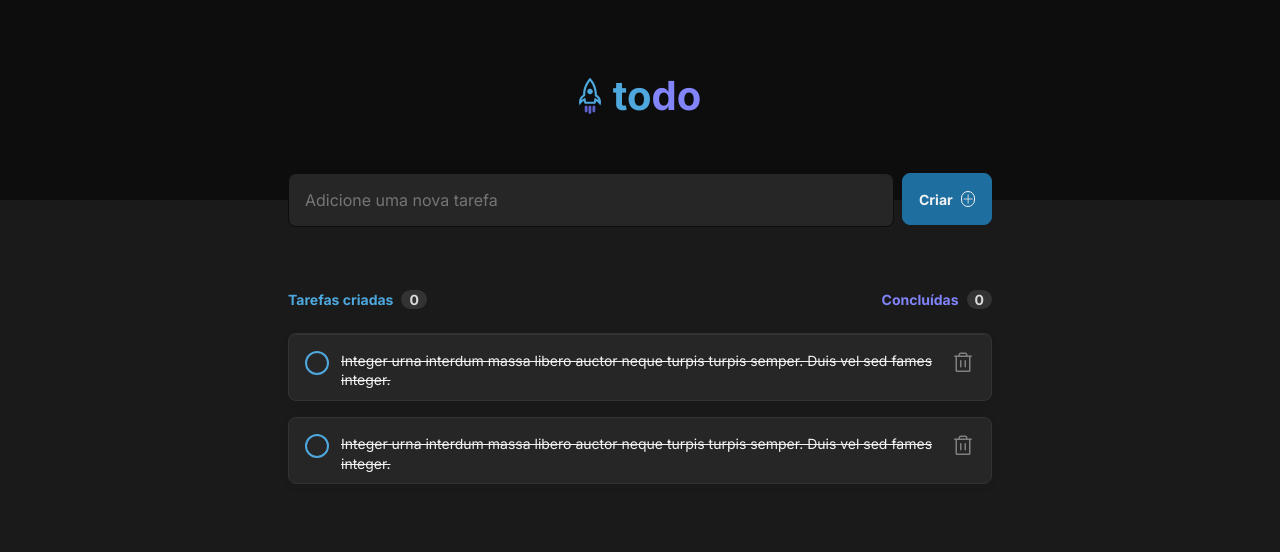
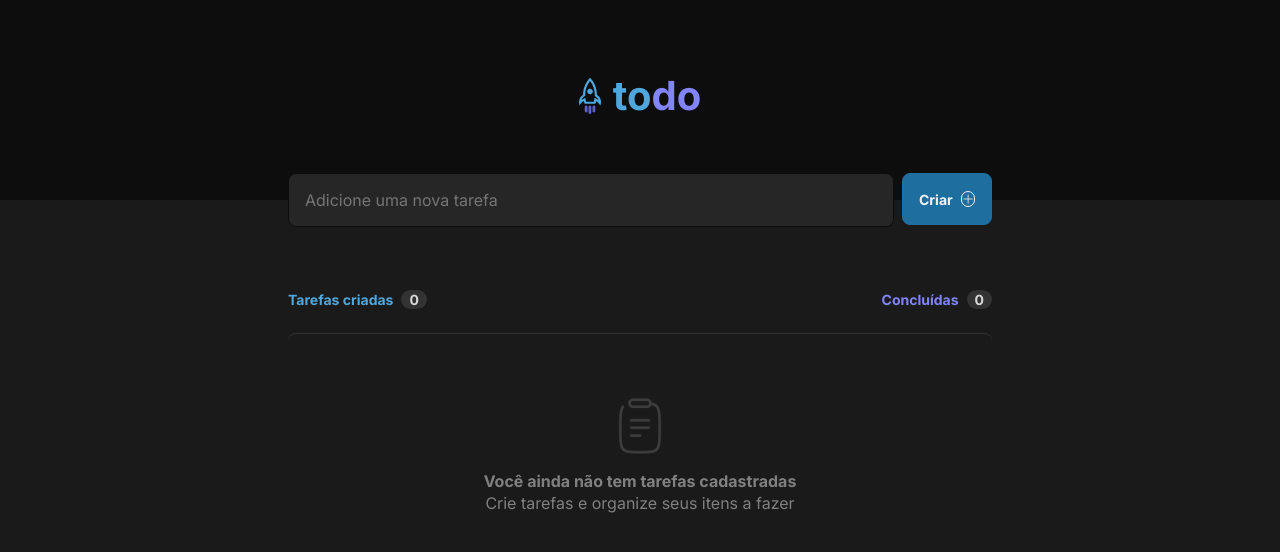
Before and after one commit to Jeimissonb/ToDo-List, a React (Vite) app: page / in a window 1280 px wide. Shown: the top 552 px of the page. Built offline with nearby package versions, Linux system fonts and the light colour scheme.

Commit message:
add new task

```diff
--- a/src/App.module.css
+++ b/src/App.module.css
@@ -10,12 +10,6 @@
   align-items: center;
 }
 
-.taskCentralContainer .taskContent {
-  margin-top: 4rem;
-  max-height: 17.938rem;
-  width: 100%;
-}
-
 @media (max-width: 768px) {
   html {
     font-size: 85.5%;
--- a/src/App.tsx
+++ b/src/App.tsx
@@ -1,5 +1,4 @@
 import { Header } from "./components/Header";
-import { TaskContainer } from "./components/TaskContainer";
 import styles from "./App.module.css";
 import "./global.css";
 import { TaskForm } from "./components/TaskForm";
@@ -10,9 +9,7 @@ function App() {
       <Header />
       <div className={styles.taskCentralContainer}>
         <TaskForm />
-        <div className={styles.taskContent}>
-          <TaskContainer />
-        </div>
+
       </div>
     </div>
   );
--- a/src/components/TaskCard.module.css
+++ b/src/components/TaskCard.module.css
@@ -2,8 +2,8 @@
   width: 100%;
   height: 4.2rem;
   display: flex;
-  /* justify-content: center; */
-  align-items: flex-start;
+  justify-content: space-between;
+  align-items: center;
   padding: 1rem;
   gap: 0.75rem;
   background: var(--gray500);
@@ -42,6 +42,7 @@
   font-size: 0.875rem;
   color: var(--gray100);
   line-height: 1.4;
+  width: 100%;
 }
 
 .checkedText {
--- a/src/components/TaskCard.tsx
+++ b/src/components/TaskCard.tsx
@@ -1,24 +1,45 @@
+import { useEffect } from "react";
 import styles from "./TaskCard.module.css";
 import { Trash } from "phosphor-react";
+import { TaskType } from "./TaskContainer";
 
-export function TaskCard() {
+interface TaskCardProps {
+  taskList: TaskType[];
+}
+
+export function TaskCard({ taskList }: TaskCardProps) {
+  useEffect(() => {
+    console.log(taskList);
+  }, [taskList]);
   return (
-    <div className={styles.task}>
+    <>
+      {taskList.map((taskItem) => {
+        if (taskItem) {
+          return (
+            <div key={taskItem.id} className={styles.task}>
               <span>
                 <span></span>
                 <input type="checkbox" />
               </span>
+
               <p className={styles.checkedText}>
-        Integer urna interdum massa libero auctor neque turpis turpis semper.
-        Duis vel sed fames integer.
+                {taskItem.task}
+                {/* {task.map((item, index) => {
+
+            return <p>{item}</p>
+          })} */}
               </p>
               {/* <p>
           Integer urna interdum massa libero auctor neque turpis turpis semper.
           Duis vel sed fames integer.
         </p> */}
-      <div>
-        <Trash size={"1.5rem"}/>
+              <div className={styles.trashIcon}>
+                <Trash size={"1.5rem"} />
               </div>
             </div>
           );
         }
+      })}
+    </>
+  );
+}
--- a/src/components/TaskContainer.tsx
+++ b/src/components/TaskContainer.tsx
@@ -1,7 +1,25 @@
 import styles from "./TaskContainer.module.css";
 import { TaskCard } from "./TaskCard";
+import { useEffect, useState } from "react";
+import Clipboard from "../assets/Clipboard.svg"
 
-export function TaskContainer() {
+export interface TaskType {
+  id: number | undefined;
+  task: string | undefined;
+  setTasks?: any;
+}
+
+export function TaskContainer({ task, id, setTasks }: TaskType) {
+  const [taskList, setTaskList] = useState<TaskType[]>([]);
+
+  useEffect(() => {
+    if (task) setTaskList((prevTaskList) => [...prevTaskList, { task, id }]);
+  }, [task, id, setTaskList]);
+
+  useEffect(() => {
+    setTasks(taskList.length);
+  }, [taskList.length]);
+
   return (
     <div>
       <div className={styles.tasksContainer}>
@@ -15,16 +33,18 @@ export function TaskContainer() {
             <span>0</span>
           </div>
         </div>
-        {/* <div className={styles.emptyTaskList}>
-          <img src={Clipboard} />
-          <span>
-            <strong>Você ainda não tem tarefas cadastradas</strong>
-            <p>Crie tarefas e organize seus itens a fazer</p>
-          </span>
-        </div> */}
+        {taskList.length === 0 && (
+          <div className={styles.emptyTaskList}>
+            <img src={Clipboard} />
+            <span>
+              <strong>Você ainda não tem tarefas cadastradas</strong>
+              <p>Crie tarefas e organize seus itens a fazer</p>
+            </span>
+          </div>
+        )}
         <div className={styles.taskList}>
-          <TaskCard />
-          <TaskCard />
+          <TaskCard taskList={taskList} />
+          {/* <TaskCard /> */}
         </div>
       </div>
     </div>
--- a/src/components/TaskForm.module.css
+++ b/src/components/TaskForm.module.css
@@ -39,3 +39,9 @@
   font-size: 0.875rem;
   font-weight: 700;
 }
+
+.taskContent {
+  margin-top: 4rem;
+  max-height: 17.938rem;
+  width: 100%;
+}
--- a/src/components/TaskForm.tsx
+++ b/src/components/TaskForm.tsx
@@ -1,14 +1,67 @@
 import { Plus } from "phosphor-react";
 import styles from "./TaskForm.module.css";
+import { useState, ChangeEvent, useEffect } from "react";
+import { TaskContainer, TaskType } from "./TaskContainer";
 
 export function TaskForm() {
+  const [textOfTask, setTextOfTask] = useState("");
+  const [newTextOfTask, setNewTextOfTask] = useState<TaskType>();
+  const [inputError, setInputError] = useState("");
+
+  const[tasks, setTasks] = useState(0);
+
+  useEffect(() => {
+    inputError && alert(inputError);
+    return () => {
+      setInputError("");
+    }
+  }, [inputError])
+
+
+  useEffect(() => {
+    console.log(tasks)
+  }, [tasks])
+
+
+  function handleOnChangeTaskValue(event: ChangeEvent<HTMLInputElement>) {
+    setTextOfTask(event.target.value);
+    setInputError("");
+  }
+
+  function handleOnSubmitTask(event: React.FormEvent<HTMLFormElement>) {
+    event.preventDefault();
+
+    if (textOfTask.trim() === "") {
+      setInputError("Preencha o campo!");
+    } else {
+
+      const taskItem: TaskType = {
+        id: tasks,
+        task: textOfTask
+      };
+
+      setNewTextOfTask(taskItem);
+      setTextOfTask("");
+    }
+  }
+
   return (
-    <form className={styles.taskForm}>
-      <input type="text" placeholder="Adicione uma nova tarefa" />
-      <button type="submit" title="Criar">
-        <span> Criar </span>
-        <Plus className={styles.plusIcon} size={"1rem"} />
-      </button>
-    </form>
+    <>
+      <form onSubmit={handleOnSubmitTask} className={styles.taskForm}>
+        <input
+          type="text"
+          placeholder={"Adicione uma nova tarefa"}
+          value={textOfTask}
+          onChange={handleOnChangeTaskValue}
+        />
+        <button type="submit" title="Criar" value={textOfTask}>
+          <span> Criar </span>
+          <Plus className={styles.plusIcon} size={"1rem"} />
+        </button>
+      </form>
+      <div className={styles.taskContent}>
+        <TaskContainer task={newTextOfTask?.task} id={newTextOfTask?.id} setTasks={setTasks} />
+      </div>
+    </>
   );
 }
```
Lines whose indentation alone changed are shown as unchanged.
